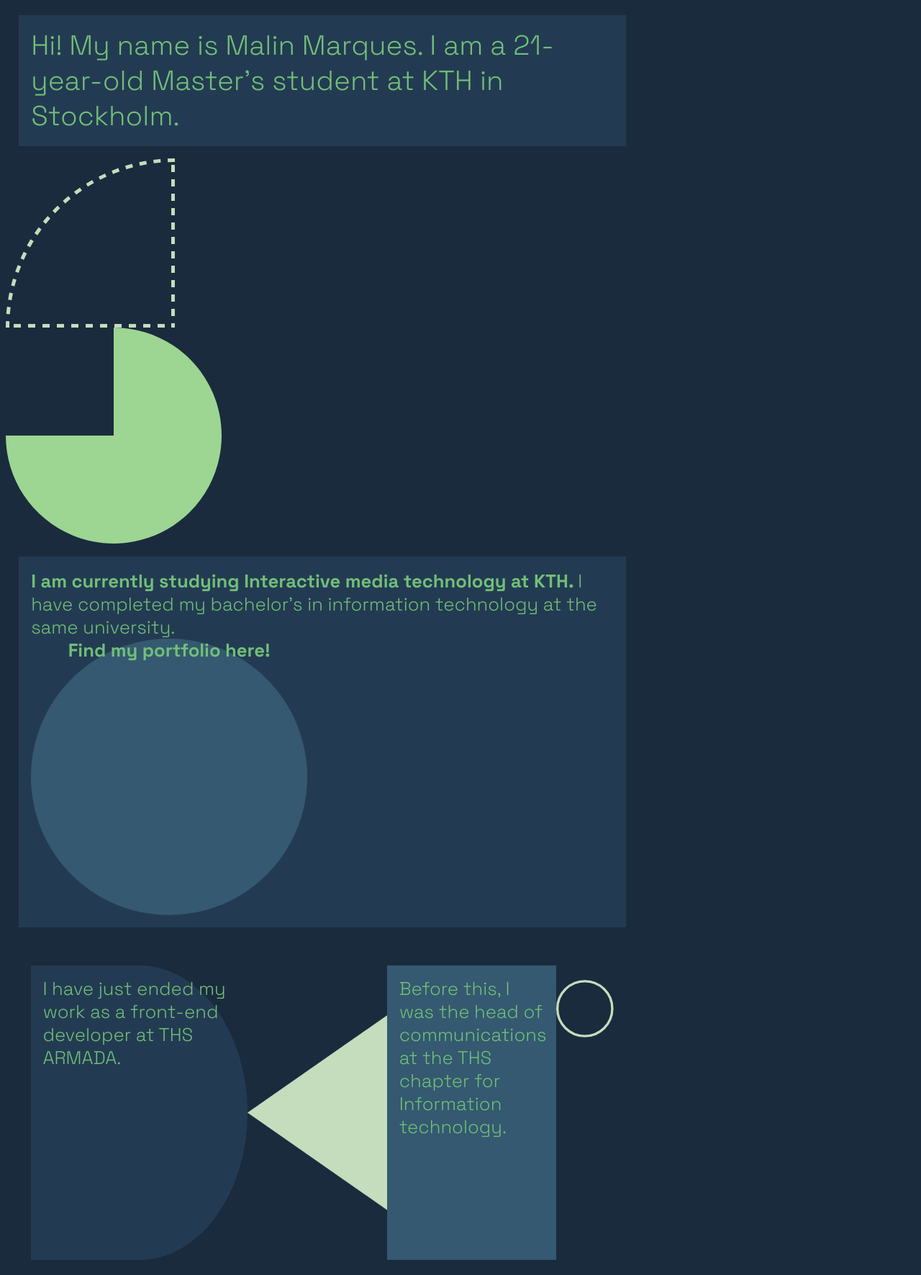
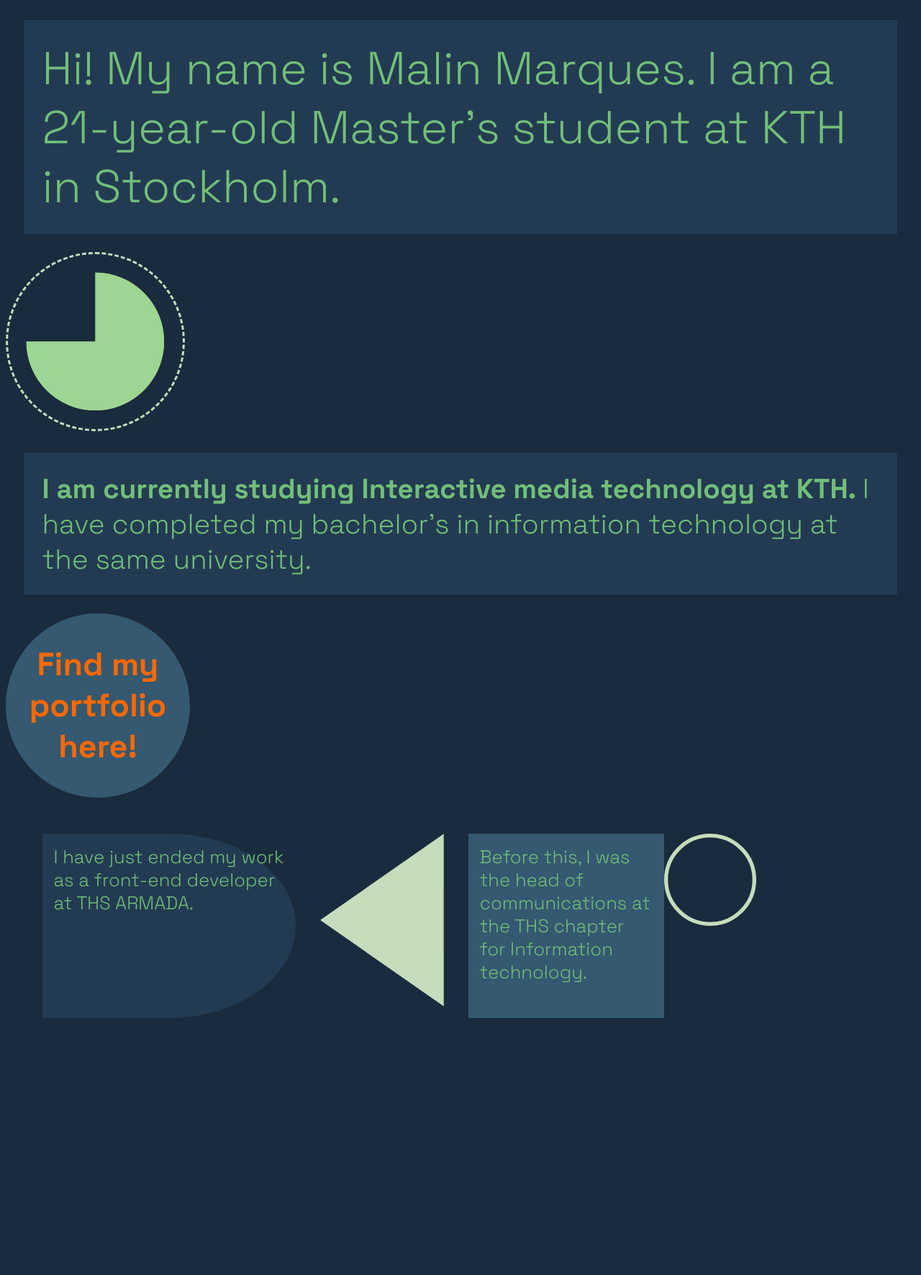
Before and after one commit to malinjam/malinjam.github.io, a plain HTML site: page index.html in a window 1280 px wide. Shown: the part 5-1776 px from the top of the page at 72% size. After the commit the page ends 1478 px from the top, so only its background shows below. Drawn offline with Linux system fonts and the light colour scheme.

Commit message:
new link test

```diff
--- a/index.html
+++ b/index.html
@@ -4,46 +4,62 @@
     <link rel="stylesheet" type="text/css" href="styles.css" />
   </head>
   <body>
+    <div>
     <div class="intro-box">
       Hi! My name is Malin Marques. I am a 21-year-old Master's student at KTH
       in Stockholm.
     </div>
-    <svg width="235" height="235" viewBox="0 0 235 235" fill="none" xmlns="http://www.w3.org/2000/svg">
-        <mask id="path-1-inside-1_314_148" fill="white">
-        <path d="M235 0C204.139 -3.68009e-07 173.581 6.07845 145.069 17.8883C116.558 29.6982 90.6517 47.0081 68.8299 68.8299C47.0081 90.6517 29.6982 116.558 17.8883 145.069C6.07845 173.581 -4.65982e-06 204.139 0 235L235 235V0Z"/>
-        </mask>
-        <path d="M235 0C204.139 -3.68009e-07 173.581 6.07845 145.069 17.8883C116.558 29.6982 90.6517 47.0081 68.8299 68.8299C47.0081 90.6517 29.6982 116.558 17.8883 145.069C6.07845 173.581 -4.65982e-06 204.139 0 235L235 235V0Z" stroke="#C5DCBD" stroke-width="10" stroke-dasharray="10 10" mask="url(#path-1-inside-1_314_148)"/>
+    <svg
+    class="intro-circle"
+      width="15vw"
+      height="15vw"
+      viewBox="0 0 300 300"
+      fill="none"
+      xmlns="http://www.w3.org/2000/svg"
+    >
+      <path
+        d="M150 0C179.667 3.53778e-07 208.668 8.79735 233.336 25.2796C258.003 41.7618 277.229 65.1886 288.582 92.5975C299.935 120.006 302.906 150.166 297.118 179.264C291.33 208.361 277.044 235.088 256.066 256.066C235.088 277.044 208.361 291.33 179.264 297.118C150.166 302.906 120.006 299.935 92.5975 288.582C65.1886 277.229 41.7618 258.003 25.2796 233.336C8.79735 208.668 -7.07556e-07 179.667 0 150H150V0Z"
+        fill="#9DD592"
+      />
     </svg>
-
-    <svg width="300" height="300" viewBox="0 0 300 300" fill="none" xmlns="http://www.w3.org/2000/svg">
-        <path d="M150 0C179.667 3.53778e-07 208.668 8.79735 233.336 25.2796C258.003 41.7618 277.229 65.1886 288.582 92.5975C299.935 120.006 302.906 150.166 297.118 179.264C291.33 208.361 277.044 235.088 256.066 256.066C235.088 277.044 208.361 291.33 179.264 297.118C150.166 302.906 120.006 299.935 92.5975 288.582C65.1886 277.229 41.7618 258.003 25.2796 233.336C8.79735 208.668 -7.07556e-07 179.667 0 150H150V0Z" fill="#9DD592"/>
-        </svg>
-
+</div>
     <div class="edu-box">
+      <div class="edu-intro">
         <strong
           >I am currently studying Interactive media technology at KTH.
         </strong>
         I have completed my bachelor's in information technology at the same
         university.
-
-      <div class="portfolio-link"> Find my portfolio here!</div>
+      </div>
+      <a class="portfolio-link" href="/portfolio">Find my portfolio here!</a>
     </div>
     <div class="exp-box">
       <div class="exp1">
         I have just ended my work as a front-end developer at THS ARMADA.
       </div>
-      <svg width="293" height="409" viewBox="0 0 293 409" fill="none" xmlns="http://www.w3.org/2000/svg">
-        <path d="M0 204.5L292.5 0.551025V408.449L0 204.5Z" fill="#C5DCBD"/>
+      <svg
+        width="30vh"
+        height="30vh"
+        viewBox="0 0 293 409"
+        fill="none"
+        xmlns="http://www.w3.org/2000/svg"
+      >
+        <path d="M0 204.5L292.5 0.551025V408.449L0 204.5Z" fill="#C5DCBD" />
       </svg>
 
       <div class="exp2">
         Before this, I was the head of communications at the THS chapter for
         Information technology.
       </div>
-      <svg width="120" height="120" viewBox="0 0 120 120" fill="none" xmlns="http://www.w3.org/2000/svg">
-        <circle cx="60" cy="60" r="57.5" stroke="#C5DCBD" stroke-width="5"/>
+      <svg
+        width="10vw"
+        height="10vw"
+        viewBox="0 0 120 120"
+        fill="none"
+        xmlns="http://www.w3.org/2000/svg"
+      >
+        <circle cx="60" cy="60" r="57.5" stroke="#C5DCBD" stroke-width="5" />
       </svg>
-
     </div>
   </body>
 </html>
--- a/styles.css
+++ b/styles.css
@@ -1,6 +1,4 @@
-
 @import url('https://fonts.googleapis.com/css2?family=Inter:wght@400;500;600;700&family=Space+Grotesk:wght@300;400;500;600;700&display=swap');
-
 
 body{
     background-color: #1A2B3D;
@@ -9,7 +7,6 @@ body{
     row-gap: 5%;
     font-family: 'Space Grotesk';
     font-weight: 300;
-    padding-right: 30%;
 }
 .intro-box{
     background-color: #233B52;
@@ -17,28 +14,46 @@ body{
     padding: 2%;
     text-align: left;
     color: #71BF79;
-    font-size: 3vw;
+    font-size: 5vw;
     font-family: 'Space Grotesk';
     font-weight: 300;
 }
+.intro-circle
+{
+border: 3px dashed #C5DCBD;
+padding: 2%;
+border-radius: 100%;
+z-index: 1;
+
+}
 .edu-box{
+    color: #71BF79;
+}
+
+.edu-intro{
     background-color: #233B52;
-    color: #71BF79;
-    font-size: 2vw;
     margin: 2%;
     padding: 2%;
+    font-size: 3vw;
+    text-align: left;
 }
 
 .portfolio-link{
     background-color: #345970;
     border-radius: 100%;
-    width: 30vw;
-    height: 30vw;
+    width: 10vw;
+    height: 10vw;
+    padding: 5vw;
+    display: flex;
     border-width: 0px;
     text-align: center;
+    align-items: center;
+    justify-content: center;
     font-weight: 700;
-
-
+    font-size: 3.5vw;
+    z-index: 1;
+    color: #FF6800;
+    text-decoration: none;
 }
 
 .exp-box{
@@ -53,13 +68,17 @@ body{
 .exp1{
 width: 50%;
 background-color: #233B52;
-padding: 2%;
+padding: 2vh;
 border-top-right-radius: 100%;
 border-bottom-right-radius: 100%;
+height: 28vh;
+width: 40vh;
 }
 
 .exp2{
     width: 25%;
     background-color: #345970;
-    padding: 2%;
+    padding: 2vh;
+    height: 28vh;
+    width: 30vh;
 }
```
Also changed, not shown: portfolio.html (renamed from extra.html). Lines whose indentation alone changed are shown as unchanged.
